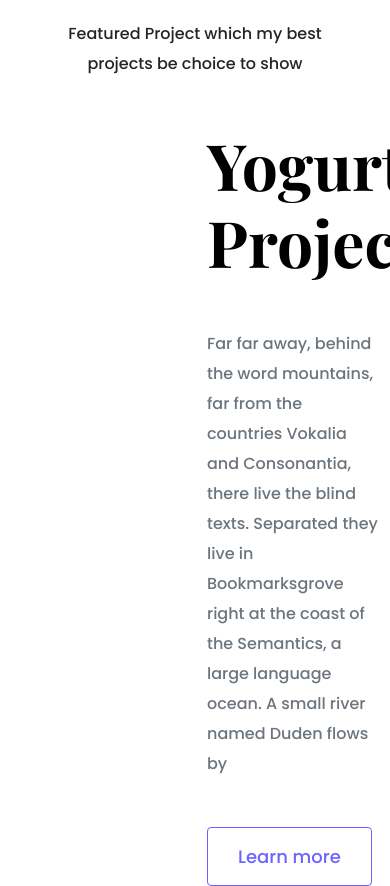
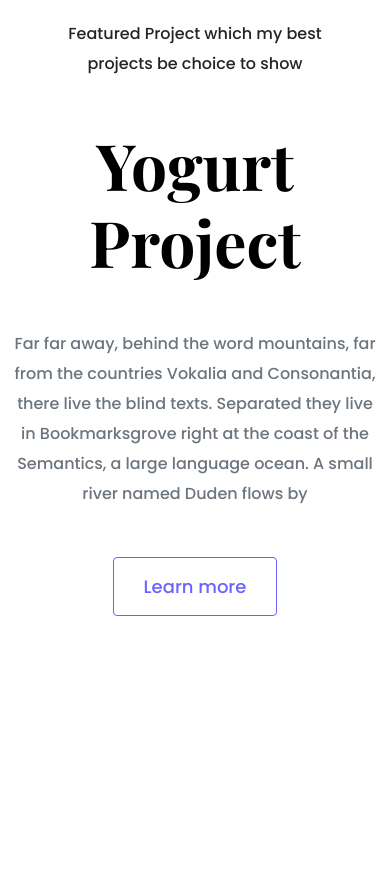
Before and after one commit to vi-chesnova/portfolio-project, a plain HTML site: page index.html in a window 390 px wide. Shown: the part 820-1706 px from the top of the page. After the commit the page ends 1436 px from the top, so only its background shows below. Drawn offline with nearby package versions, Linux system fonts and the light colour scheme.

Commit message:
Made first section responsive

```diff
--- a/index.html
+++ b/index.html
@@ -39,16 +39,20 @@
     </p>
     <div class="container">
       <div class="row">
-        <div class="col-6"></div>
-        <div class="col-6">
-          <h2 class="mb-5">Yogurt Project</h2>
-          <p class="mb-5 text-muted">
-            Far far away, behind the word mountains, far from the countries
-            Vokalia and Consonantia, there live the blind texts. Separated they
-            live in Bookmarksgrove right at the coast of the Semantics, a large
-            language ocean. A small river named Duden flows by
-          </p>
-          <a href="#" class="btn btn-branding-outline">Learn more</a>
+        <div class="col d-none d-lg-block">
+          <img src="images/yoghurt.png" class="img-fluid" alt="yoghurt" />
+        </div>
+        <div class="col">
+          <div class="project-description">
+            <h2 class="mb-5">Yogurt Project</h2>
+            <p class="mb-5 text-muted">
+              Far far away, behind the word mountains, far from the countries
+              Vokalia and Consonantia, there live the blind texts. Separated
+              they live in Bookmarksgrove right at the coast of the Semantics, a
+              large language ocean. A small river named Duden flows by
+            </p>
+            <a href="#" class="btn btn-branding-outline">Learn more</a>
+          </div>
         </div>
       </div>
     </div>
--- a/styles/portfolio.css
+++ b/styles/portfolio.css
@@ -71,3 +71,14 @@ p {
   line-height: 27px;
   padding: 15px 30px;
 }
+
+.project-description {
+  padding: 120px 60px;
+}
+
+@media (max-width: 900px) {
+  .project-description {
+    padding: 0;
+    text-align: center;
+  }
+}
```
